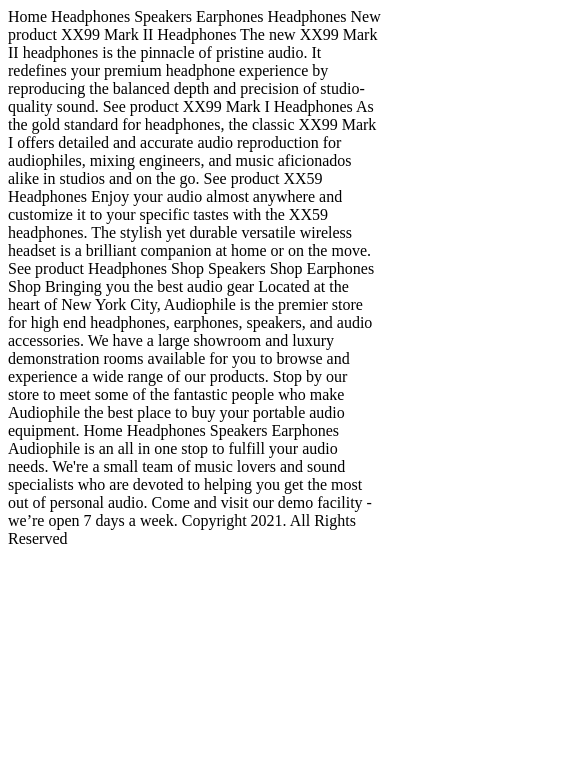
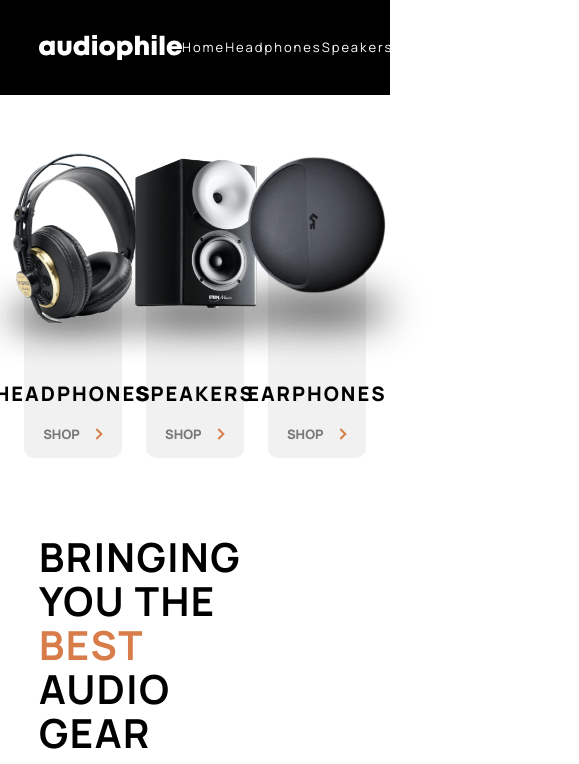
Before and after one commit to StowCode/audiophile, a plain HTML site: page starter-code/headphones.html in a window 390 px wide. Shown: the top 764 px of the page, 579 px wide, since content can reach past the window. Drawn offline with Linux system fonts and the light colour scheme.

Commit message:
Navlinks and headphones page started

```diff
--- a/starter-code/headphones.html
+++ b/starter-code/headphones.html
@@ -4,65 +4,98 @@
 <head>
   <meta charset="UTF-8">
   <meta name="viewport" content="width=device-width, initial-scale=1.0">
+  <link rel="preconnect" href="https://fonts.googleapis.com">
+  <link rel="preconnect" href="https://fonts.gstatic.com" crossorigin>
+  <link href="https://fonts.googleapis.com/css2?family=Manrope:wght@200;300;400;500;600;700;800&display=swap" rel="stylesheet">
 
+  <link rel="stylesheet" href="main.css">
   <link rel="icon" type="image/png" sizes="32x32" href="./assets/favicon-32x32.png">
 
-  <title>Frontend Mentor | Audiophile e-commerce website</title>
+  <title>Audiophile | Headphones</title>
 </head>
 
 <body>
-  Home
-  Headphones
-  Speakers
-  Earphones
+  <header>
+    <div class="nav-wrapper">
+      <image src="assets/shared/desktop/logo.svg"/>
+      <nav>
+        <a href="index.html">Home</a>
+        <a href="headphones.html">Headphones</a>
+        <a href="speakers.html">Speakers</a>
+        <a href="speakers.html">Earphones</a>
+      </nav>
+      <image class='cart-icon' src="assets/shared/desktop/icon-cart.svg"/>
+    </div>
+  </header>
 
-  Headphones
+  <section class="title-bar">
+    <h1>HEADPHONES</h1>
+  </section>
 
-  New product
+  <section class="preview-tiles">
+    <div class="category-tile">
+      <image class='tile-thumbnail' src="assets/shared/desktop/image-category-thumbnail-headphones.png"/>
+      <h5>HEADPHONES</h5>
+      <button class="button3">
+        SHOP
+        <image src="assets/shared/desktop/icon-arrow-right.svg"/>
+      </button>
+      <span class="background-panel"></span>
+    </div>
+    <div class="category-tile">
+      <image class='tile-thumbnail' src="assets/shared/desktop/image-category-thumbnail-speakers.png"/>
+      <h5>SPEAKERS</h5>
+      <button class="button3">
+        SHOP
+        <image src="assets/shared/desktop/icon-arrow-right.svg"/>
+      </button>
+      <span class="background-panel"></span>
+    </div>
+    <div class="category-tile">
+      <image class='tile-thumbnail' src="assets/shared/desktop/image-category-thumbnail-earphones.png"/>
+      <h5>EARPHONES</h5>
+      <button class="button3">
+        SHOP
+        <image src="assets/shared/desktop/icon-arrow-right.svg"/>
+      </button>
+      <span class="background-panel"></span>
+    </div>
+  </section>
 
-  XX99 Mark II Headphones
-  The new XX99 Mark II headphones is the pinnacle of pristine audio. It redefines your premium
-  headphone experience by reproducing the balanced depth and precision of studio-quality sound.
+  <section class="best-gear-banner">
+    <div class="best-gear-info">
+      <h2>BRINGING YOU THE <span class="highlight">BEST</span> AUDIO GEAR</h2>
+      <p>Located at the heart of New York City, Audiophile is the premier store for high end headphones, earphones, speakers, and audio accessories. We have a large showroom and luxury demonstration rooms available for you to browse and experience a wide range of our products. Stop by our store to meet some of the fantastic people who make Audiophile the best place to buy your portable audio equipment.</p>
+    </div>
+    <image class="best-gear-picture" src="assets/shared/desktop/image-best-gear.jpg"/>
+  </section>
 
-  See product
+  <footer>
+    <span class="footer-line"></span>
+    <div class="footer-sub">
+      <div class="nav-wrapper">
+        <image src="assets/shared/desktop/logo.svg"/>
+        <nav>
+          <a href="index.html">Home</a>
+          <a href="headphones.html">Headphones</a>
+          <a href="speakers.html">Speakers</a>
+          <a href="speakers.html">Earphones</a>
+        </nav>
+      </div>
 
-  XX99 Mark I Headphones
-  As the gold standard for headphones, the classic XX99 Mark I offers detailed and accurate audio
-  reproduction for audiophiles, mixing engineers, and music aficionados alike in studios and on the go.
+      <div class="about-social">
+        <p>Audiophile is an all in one stop to fulfill your audio needs. We're a small team of music lovers and sound specialists who are devoted to helping you get the most out of personal audio. Come and visit our demo facility - we’re open 7 days a week.</p>
+        <div class="social-container">
+          <image class="social-icon" src="assets/shared/desktop/icon-facebook.svg"/>
+          <image class="social-icon" src="assets/shared/desktop/icon-twitter.svg"/>
+          <image class="social-icon" src="assets/shared/desktop/icon-instagram.svg"/>
+        </div>
+      </div>
 
-  See product
+      <p>Copyright 2023. All Rights Reserved.</p>
+    </div>
+  </footer>
 
-  XX59 Headphones
-  Enjoy your audio almost anywhere and customize it to your specific tastes with the XX59 headphones.
-  The stylish yet durable versatile wireless headset is a brilliant companion at home or on the move.
 
-  See product
-
-  Headphones
-  Shop
-
-  Speakers
-  Shop
-
-  Earphones
-  Shop
-
-  Bringing you the best audio gear
-  Located at the heart of New York City, Audiophile is the premier store for high end headphones,
-  earphones, speakers, and audio accessories. We have a large showroom and luxury demonstration
-  rooms available for you to browse and experience a wide range of our products. Stop by our store
-  to meet some of the fantastic people who make Audiophile the best place to buy your portable
-  audio equipment.
-
-  Home
-  Headphones
-  Speakers
-  Earphones
-
-  Audiophile is an all in one stop to fulfill your audio needs. We're a small team of music lovers
-  and sound specialists who are devoted to helping you get the most out of personal audio. Come and
-  visit our demo facility - we’re open 7 days a week.
-
-  Copyright 2021. All Rights Reserved
 </body>
 </html>
--- a/starter-code/main.css
+++ b/starter-code/main.css
@@ -11,6 +11,11 @@
     padding: 0;
     font-family: 'Manrope', sans-serif;
     box-sizing: border-box;
+}
+
+a {
+    color: inherit;
+    text-decoration: none;
 }
 
 /* Navigation */
@@ -41,6 +46,19 @@
     display: flex;
     justify-content: space-between;
     letter-spacing: 2px;
+}
+
+nav a:hover {
+    color: var(--peach);
+    cursor: pointer;
+}
+
+nav a:active {
+    color: var(--orange);
+}
+
+.cart-icon:hover {
+    cursor: pointer;
 }
 
 /* HERO */
@@ -98,6 +116,11 @@
     letter-spacing: 1px;
 }
 
+.button1:hover {
+    cursor: pointer;
+    background-color: var(--peach);
+}
+
 /* Category Tiles */
 .preview-tiles {
     display: flex;
@@ -139,6 +162,11 @@
     border: none;
     background: none;
     margin: 15px 0;
+}
+
+.button3:hover {
+    cursor: pointer;
+    color: var(--peach);
 }
 
 .background-panel {
@@ -201,6 +229,13 @@
     letter-spacing: 1px;
 }
 
+.button2:hover {
+    cursor: pointer;
+    background-color: transparent;
+    color: black;
+    border: 1px solid black;
+}
+
 /* Banner2 */
 .banner2 {
     display: flex;
@@ -236,6 +271,12 @@
     font-weight: 700;
     letter-spacing: 1px;
     margin-top: 30px;
+}
+
+.button4:hover {
+    background-color: black;
+    color: white;
+    cursor: pointer;
 }
 
 /* Split Banner */
@@ -342,3 +383,8 @@
 .social-icon {
     margin: 0 10px;
 }
+
+.social-icon:hover {
+    cursor: pointer;
+    fill: var(--peach);
+}
```
Also changed, not shown: starter-code/index.html (+9 -9 lines).
